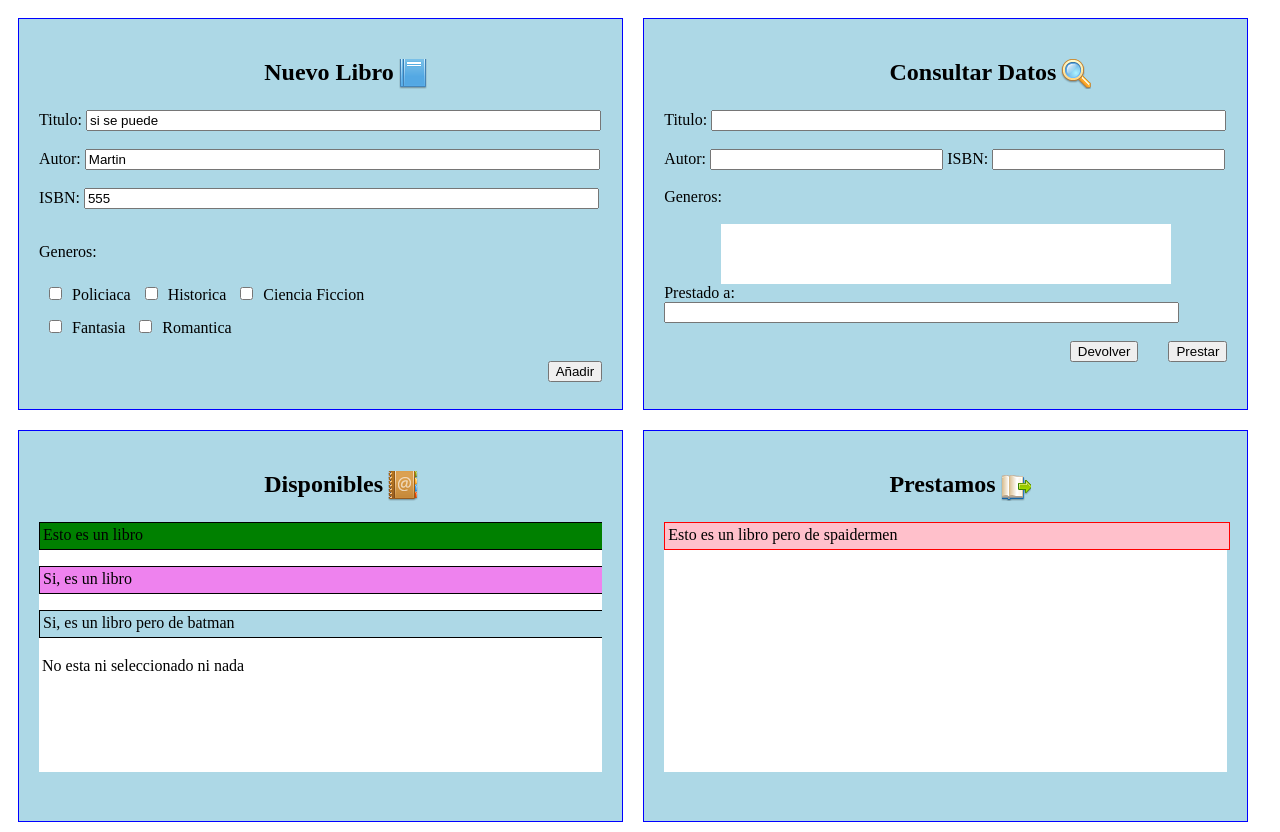
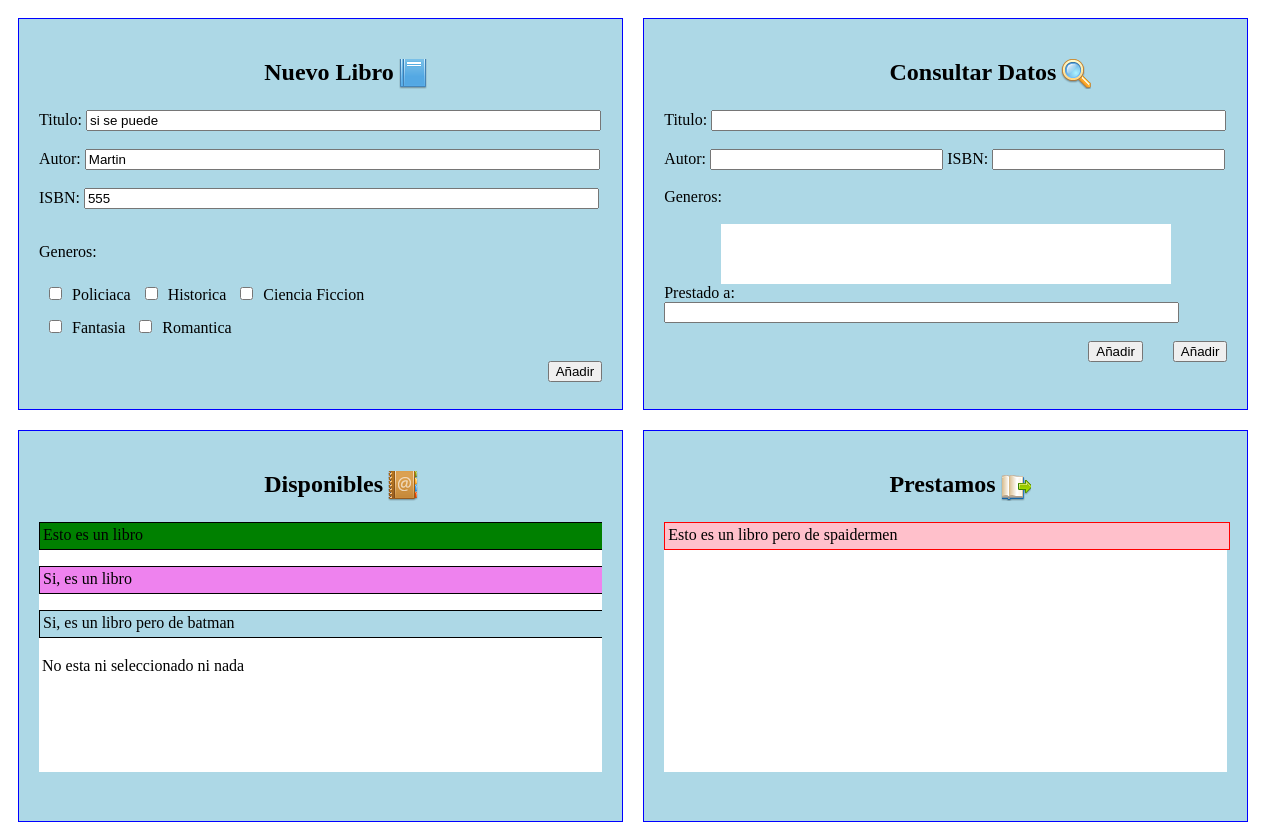
Before and after one commit to rbaluta17dw/DIWexamen, a plain HTML site: page index.html in a window 1280 px wide. Drawn offline with Linux system fonts and the light colour scheme.

Commit message:
BOTONES POR FAVOR!

```diff
--- a/index.html
+++ b/index.html
@@ -54,8 +54,8 @@
         </div>
         <label for="isbn">Prestado a:</label><br>
         <input class="texto" type="text" name="prestado" value=""><br><br>
-        <input class="boton" type="submit" name="prestar" value="Prestar">
-        <input class="boton" type="submit" name="devolver" value="Devolver">
+        <button type="button" class="boton" id="snd" name="button">Añadir</button>
+        <button type="button" class="boton" id="snd" name="button">Añadir</button>
       </form>
     </div>
     <div class="box">
```
